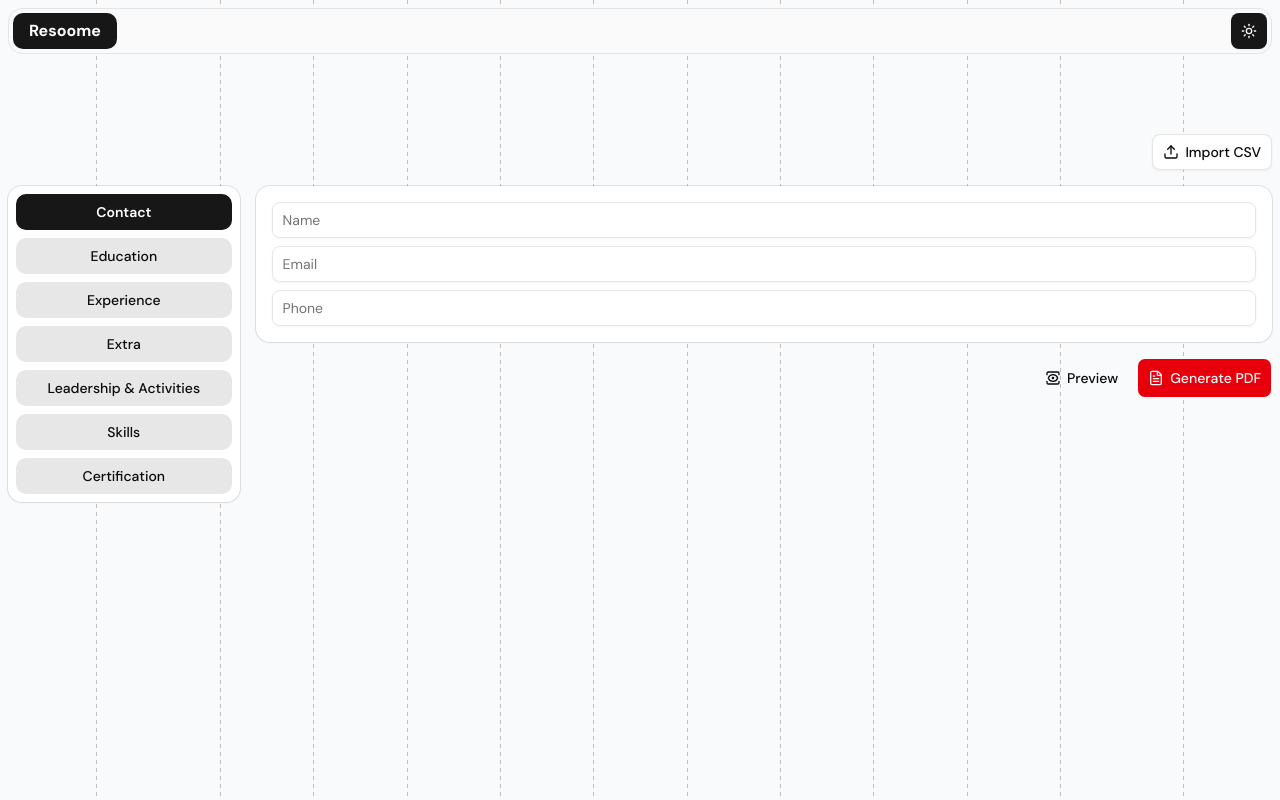
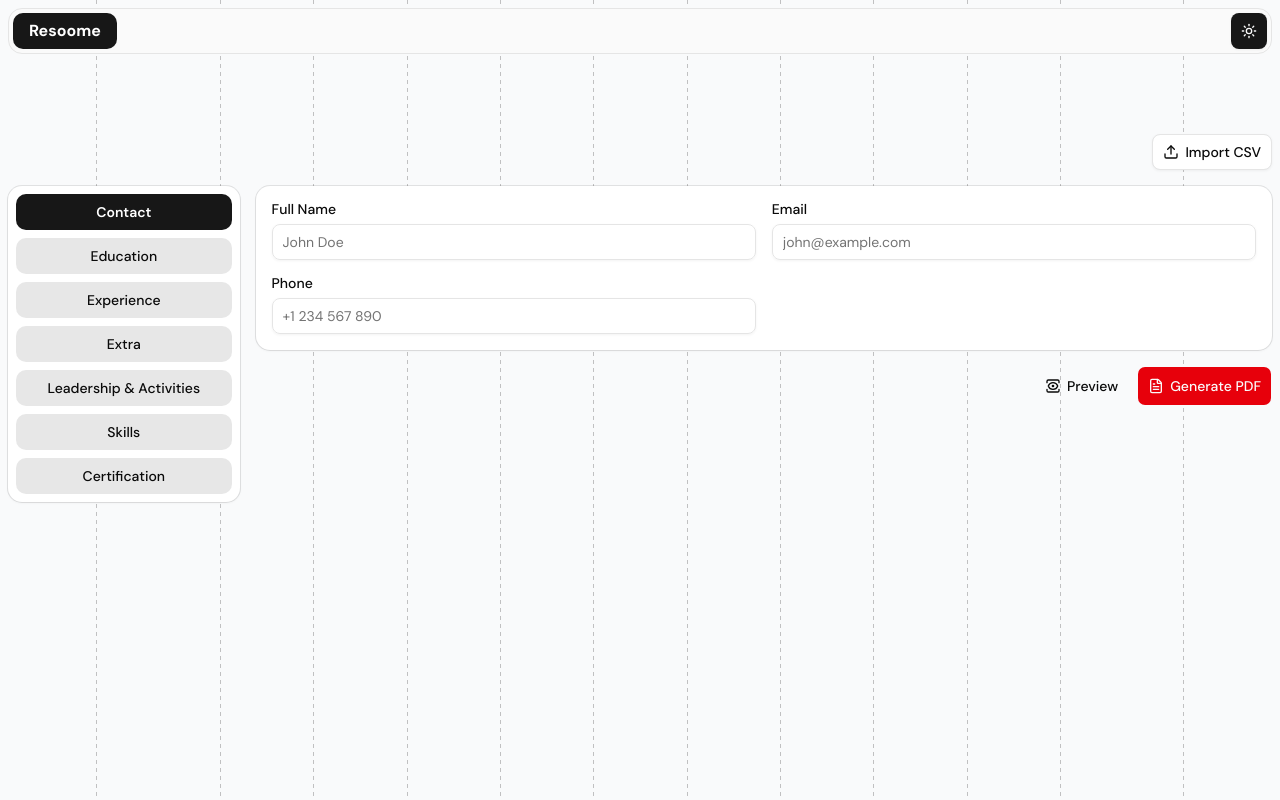
Before and after one commit to jcarintoc/resoome, a React (Vite) app: page / in a window 1280 px wide. Built offline with nearby package versions, Linux system fonts and the light colour scheme.

Commit message:
feat: add a form using react hook form

```diff
--- a/package.json
+++ b/package.json
@@ -12,6 +12,7 @@
   "dependencies": {
     "@base-ui/react": "^1.0.0",
     "@fontsource-variable/public-sans": "^5.2.7",
+    "@hookform/resolvers": "^5.2.2",
     "@tailwindcss/vite": "^4.1.17",
     "class-variance-authority": "^0.7.1",
     "clsx": "^2.1.1",
@@ -21,10 +22,12 @@
     "radix-ui": "^1.4.3",
     "react": "^19.2.0",
     "react-dom": "^19.2.0",
+    "react-hook-form": "^7.70.0",
     "shadcn": "^3.6.2",
     "tailwind-merge": "^3.4.0",
     "tailwindcss": "^4.1.17",
-    "tw-animate-css": "^1.4.0"
+    "tw-animate-css": "^1.4.0",
+    "zod": "^4.3.5"
   },
   "devDependencies": {
     "@eslint/js": "^9.39.1",
--- a/src/components/features/contact/index.tsx
+++ b/src/components/features/contact/index.tsx
@@ -1,13 +1,62 @@
 import { Input } from "@/components/ui/input";
+import { useFormContext } from "react-hook-form";
+import type { ResumeValues } from "../resume-builder";
+import {
+  FormControl,
+  FormField,
+  FormItem,
+  FormLabel,
+  FormMessage,
+} from "@/components/ui/form";
 
-const index = () => {
+const Contact = () => {
+  const { control } = useFormContext<ResumeValues>();
+
   return (
-    <div className="space-y-2">
-      <Input placeholder="Name" />
-      <Input placeholder="Email" />
-      <Input placeholder="Phone" />
+    <div className="grid grid-cols-1 md:grid-cols-2 gap-4">
+      <FormField
+        control={control}
+        name="contact.name"
+        render={({ field }) => (
+          <FormItem>
+            <FormLabel>Full Name</FormLabel>
+            <FormControl>
+              <Input placeholder="John Doe" {...field} />
+            </FormControl>
+            <FormMessage />
+          </FormItem>
+        )}
+      />
+
+      <FormField
+        control={control}
+        name="contact.email"
+        render={({ field }) => (
+          <FormItem>
+            <FormLabel>Email</FormLabel>
+            <FormControl>
+              <Input placeholder="john@example.com" {...field} />
+            </FormControl>
+            <FormMessage />
+          </FormItem>
+        )}
+      />
+
+      <FormField
+        control={control}
+        name="contact.phone"
+        render={({ field }) => (
+          <FormItem>
+            <FormLabel>Phone</FormLabel>
+            <FormControl>
+              <Input placeholder="+1 234 567 890" {...field} />
+            </FormControl>
+            <FormMessage />
+          </FormItem>
+        )}
+      />
     </div>
   );
 };
 
-export default index;
+export default Contact;
--- a/src/components/features/resume-builder.tsx
+++ b/src/components/features/resume-builder.tsx
@@ -12,6 +12,11 @@
 import { Button } from "../ui/button";
 import { FileText, Upload } from "lucide-react";
 import Preview from "./preview";
+import { z } from "zod";
+import { useForm } from "react-hook-form";
+import { zodResolver } from "@hookform/resolvers/zod";
+import { Form } from "@/components/ui/form";
+import { useResumePersistence } from "@/hooks/use-resume-persistence";
 
 type tabs =
   | "Contact"
@@ -58,11 +63,51 @@
   },
 ];
 
+// Define the comprehensive schema for the resume
+const resumeSchema = z.object({
+  contact: z.object({
+    name: z.string().optional(),
+    email: z.string().optional(),
+    phone: z.string().optional(),
+  }),
+  education: z.array(z.any()),
+  experience: z.array(z.any()),
+  extra: z.array(z.any()),
+  leadership: z.array(z.any()),
+  skills: z.array(z.any()),
+  certification: z.array(z.any()),
+});
+
+export type ResumeValues = z.infer<typeof resumeSchema>;
+
 const ResumeBuilder = () => {
   const [activeTab, setActiveTab] = useState<tabs>("Contact");
 
+  // 1. Initialize Form
+  const form = useForm<ResumeValues>({
+    resolver: zodResolver(resumeSchema),
+    defaultValues: {
+      contact: {
+        name: "",
+        email: "",
+        phone: "",
+      },
+      education: [],
+      experience: [],
+      extra: [],
+      leadership: [],
+      skills: [],
+      certification: [],
+    },
+    mode: "onChange",
+  });
+
+  // Initialize persistence hook
+  useResumePersistence(form);
+
   return (
-    <div className="relative space-y-4">
+    <Form {...form}>
+      <form onSubmit={(e) => e.preventDefault()} className="relative space-y-4">
         {/* Imports */}
         <div className="flex justify-end">
           <Button variant={"outline"}>
@@ -118,11 +163,20 @@
               (tab) =>
                 tab.label === activeTab && (
                   <motion.div
+                    key={tab.label}
                     initial={{ scale: 0.95, opacity: 0 }}
                     animate={
                       tab.label === activeTab
-                      ? { scale: 1, opacity: 1, transition: { duration: 0.3 } }
-                      : { scale: 0.95, opacity: 0, transition: { duration: 0 } }
+                        ? {
+                            scale: 1,
+                            opacity: 1,
+                            transition: { duration: 0.3 },
+                          }
+                        : {
+                            scale: 0.95,
+                            opacity: 0,
+                            transition: { duration: 0 },
+                          }
                     }
                   >
                     <Card className="p-4 gap-0">{tab.component}</Card>
@@ -139,7 +193,8 @@
             </div>
           </section>
         </main>
-    </div>
+      </form>
+    </Form>
   );
 };
 
--- /dev/null
+++ b/src/components/ui/form.tsx
@@ -0,0 +1,176 @@
+import * as React from "react";
+import { Slot } from "radix-ui";
+import {
+  Controller,
+  type ControllerProps,
+  type FieldPath,
+  type FieldValues,
+  FormProvider,
+  useFormContext,
+} from "react-hook-form";
+
+import { cn } from "@/lib/utils";
+import { Label } from "@/components/ui/label";
+
+const Form = FormProvider;
+
+type FormFieldContextValue<
+  TFieldValues extends FieldValues = FieldValues,
+  TName extends FieldPath<TFieldValues> = FieldPath<TFieldValues>
+> = {
+  name: TName;
+};
+
+const FormFieldContext = React.createContext<FormFieldContextValue>(
+  {} as FormFieldContextValue
+);
+
+const FormField = <
+  TFieldValues extends FieldValues = FieldValues,
+  TName extends FieldPath<TFieldValues> = FieldPath<TFieldValues>
+>({
+  ...props
+}: ControllerProps<TFieldValues, TName>) => {
+  return (
+    <FormFieldContext.Provider value={{ name: props.name }}>
+      <Controller {...props} />
+    </FormFieldContext.Provider>
+  );
+};
+
+const useFormField = () => {
+  const fieldContext = React.useContext(FormFieldContext);
+  const itemContext = React.useContext(FormItemContext);
+  const { getFieldState, formState } = useFormContext();
+
+  const fieldState = getFieldState(fieldContext.name, formState);
+
+  if (!fieldContext) {
+    throw new Error("useFormField should be used within <FormField>");
+  }
+
+  const { id } = itemContext;
+
+  return {
+    id,
+    name: fieldContext.name,
+    formItemId: `${id}-form-item`,
+    formDescriptionId: `${id}-form-item-description`,
+    formMessageId: `${id}-form-item-message`,
+    ...fieldState,
+  };
+};
+
+type FormItemContextValue = {
+  id: string;
+};
+
+const FormItemContext = React.createContext<FormItemContextValue>(
+  {} as FormItemContextValue
+);
+
+const FormItem = React.forwardRef<
+  HTMLDivElement,
+  React.HTMLAttributes<HTMLDivElement>
+>(({ className, ...props }, ref) => {
+  const id = React.useId();
+
+  return (
+    <FormItemContext.Provider value={{ id }}>
+      <div ref={ref} className={cn("space-y-2", className)} {...props} />
+    </FormItemContext.Provider>
+  );
+});
+FormItem.displayName = "FormItem";
+
+const FormLabel = React.forwardRef<
+  React.ComponentRef<typeof Label>,
+  React.ComponentPropsWithoutRef<typeof Label>
+>(({ className, ...props }, ref) => {
+  const { error, formItemId } = useFormField();
+
+  return (
+    <Label
+      ref={ref}
+      className={cn(error && "text-destructive", className)}
+      htmlFor={formItemId}
+      {...props}
+    />
+  );
+});
+FormLabel.displayName = "FormLabel";
+
+const FormControl = React.forwardRef<
+  React.ElementRef<typeof Slot.Root>,
+  React.ComponentPropsWithoutRef<typeof Slot.Root>
+>(({ ...props }, ref) => {
+  const { error, formItemId, formDescriptionId, formMessageId } =
+    useFormField();
+
+  return (
+    <Slot.Root
+      ref={ref}
+      id={formItemId}
+      aria-describedby={
+        !error
+          ? `${formDescriptionId}`
+          : `${formDescriptionId} ${formMessageId}`
+      }
+      aria-invalid={!!error}
+      {...props}
+    />
+  );
+});
+FormControl.displayName = "FormControl";
+
+const FormDescription = React.forwardRef<
+  HTMLParagraphElement,
+  React.HTMLAttributes<HTMLParagraphElement>
+>(({ className, ...props }, ref) => {
+  const { formDescriptionId } = useFormField();
+
+  return (
+    <p
+      ref={ref}
+      id={formDescriptionId}
+      className={cn("text-sm text-muted-foreground", className)}
+      {...props}
+    />
+  );
+});
+FormDescription.displayName = "FormDescription";
+
+const FormMessage = React.forwardRef<
+  HTMLParagraphElement,
+  React.HTMLAttributes<HTMLParagraphElement>
+>(({ className, children, ...props }, ref) => {
+  const { error, formMessageId } = useFormField();
+  const body = error ? String(error?.message) : children;
+
+  if (!body) {
+    return null;
+  }
+
+  return (
+    <p
+      ref={ref}
+      id={formMessageId}
+      className={cn("text-sm font-medium text-destructive", className)}
+      {...props}
+    >
+      {body}
+    </p>
+  );
+});
+FormMessage.displayName = "FormMessage";
+
+export {
+  useFormField,
+  Form,
+  FormItem,
+  FormLabel,
+  FormControl,
+  FormDescription,
+  FormMessage,
+  FormField,
+};
--- /dev/null
+++ b/src/hooks/use-resume-persistence.ts
@@ -0,0 +1,35 @@
+import { useEffect } from "react";
+import type { UseFormReturn } from "react-hook-form";
+import type { ResumeValues } from "../components/features/resume-builder";
+
+export const useResumePersistence = (form: UseFormReturn<ResumeValues>) => {
+  // 1. Load data on mount
+  useEffect(() => {
+    const saved = localStorage.getItem("resume-data");
+    if (saved) {
+      try {
+        const parsedData = JSON.parse(saved);
+        form.reset(parsedData);
+      } catch (e) {
+        console.error("Failed to load resume data", e);
+      }
+    }
+  }, [form]);
+
+  // 2. Autosave with debounce
+  useEffect(() => {
+    let timeout: ReturnType<typeof setTimeout>;
+
+    const subscription = form.watch((value) => {
+      clearTimeout(timeout);
+      timeout = setTimeout(() => {
+        localStorage.setItem("resume-data", JSON.stringify(value));
+      }, 1000);
+    });
+
+    return () => {
+      subscription.unsubscribe();
+      clearTimeout(timeout);
+    };
+  }, [form]);
+};
```
Also changed, not shown: 1 other file (tests, documents, lock files or other folders). Lines whose indentation alone changed are shown as unchanged.
